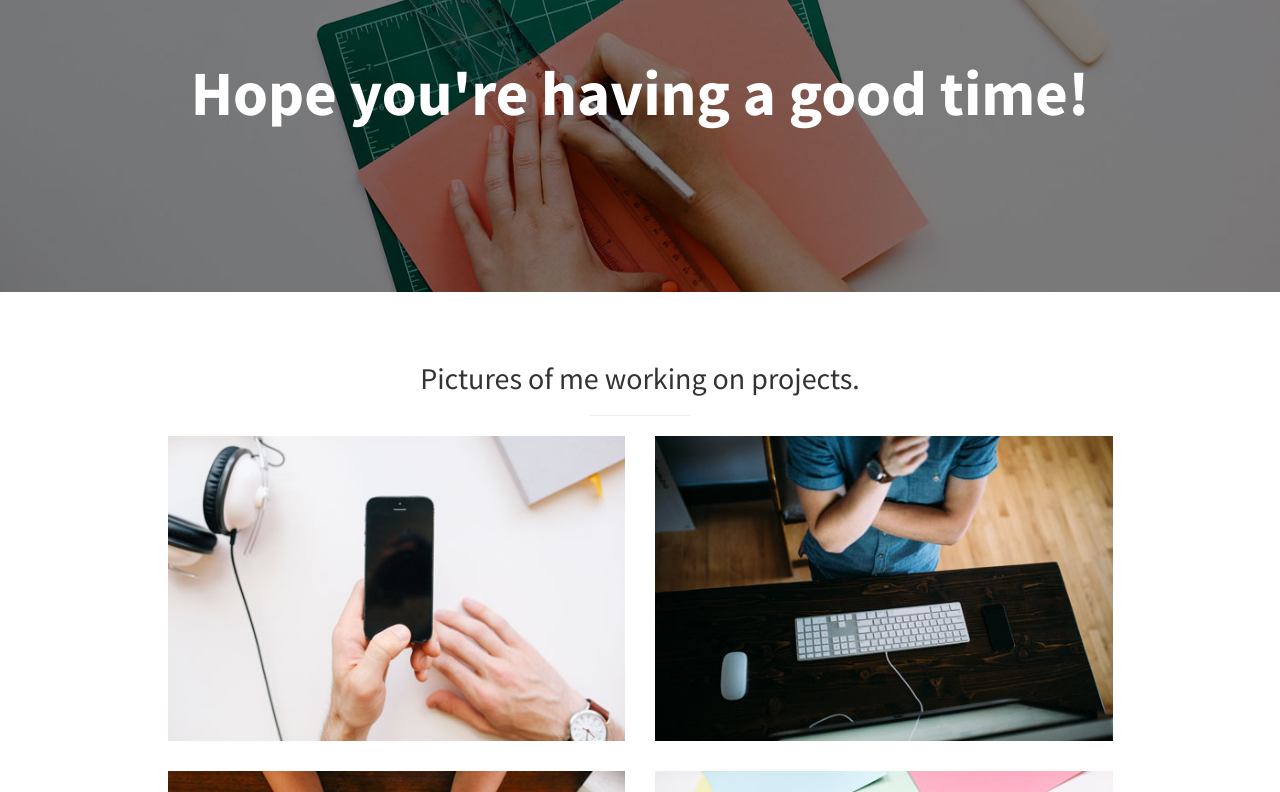
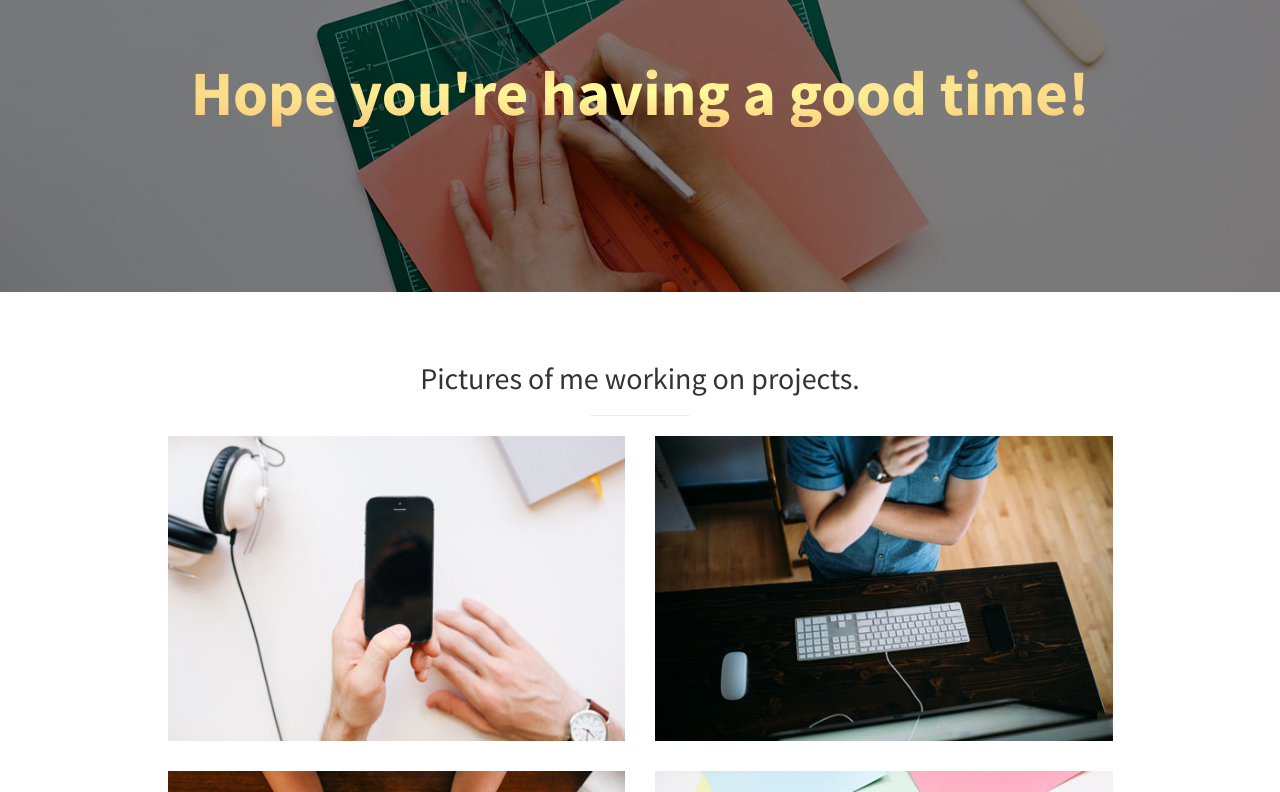
Before and after one commit to jwnorman/jwnorman.github.io, a plain HTML site: page index.html in a window 1280 px wide. Shown: the part 1593-2385 px from the top of the page. Drawn offline with Linux system fonts and the light colour scheme.

Commit message:
changed background picture and title font

```diff
--- a/css/stylish-portfolio.css
+++ b/css/stylish-portfolio.css
@@ -20,6 +20,7 @@ body {
     display: table-cell;
     text-align: center;
     vertical-align: middle;
+    color: #7F97B7;
 }
 
 .text-vertical-center h1 {
@@ -27,6 +28,9 @@ body {
     padding: 0;
     font-size: 4.5em;
     font-weight: 700;
+    background: -webkit-radial-gradient(#FEFE9C, #FAB873);
+    -webkit-background-clip: text;
+    -webkit-text-fill-color: transparent;
 }
 
 /* Custom Button Styles */
```
Also changed, not shown: img/bg.jpg, img/bg2.jpg (added).
